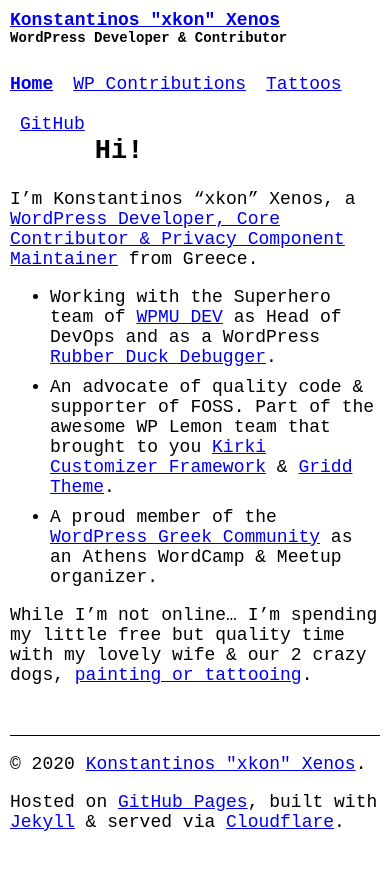
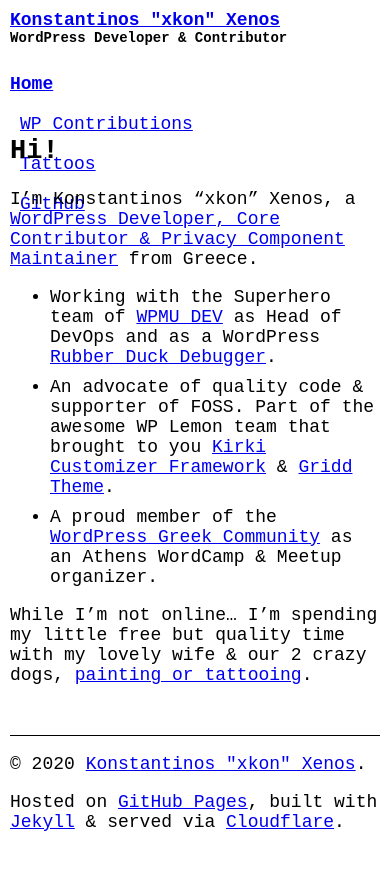
Before and after one commit to mrxkon/mrxkon.github.io, a Jekyll site: the page built from index.md, in a window 390 px wide. Shown: the top 870 px of the page. Built offline with Jekyll 4.4.1, drawn with Linux system fonts in a browser that asks for light colours.

Commit message:
Update header.html

```diff
--- a/_includes/header.html
+++ b/_includes/header.html
@@ -112,6 +112,9 @@
 				.site-description {
 					font-size: 14px;
 				}
+				nav ul li {
+					float: unset;
+				}
 			}
 		</style>
 	</head>
```
